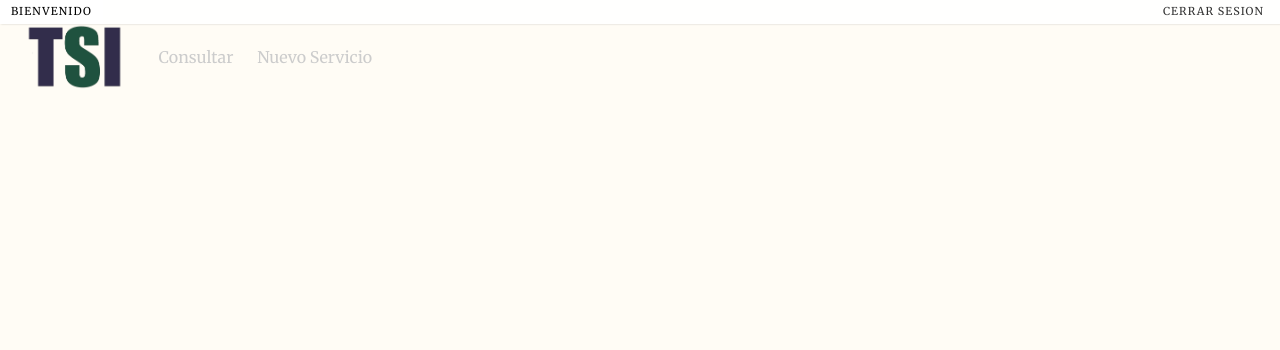
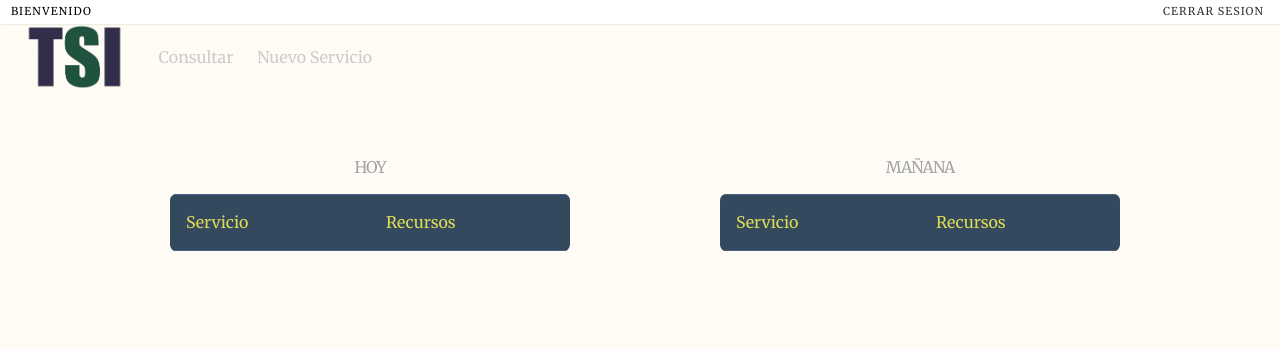
Before and after one commit to anatsi/proyecte, a PHP site: page /operativa/index.php in a window 1280 px wide. Shown: the top 350 px of the page. Run offline with PHP 8.4, Linux system fonts and the light colour scheme; the visitor is signed in with stand-in values (Sample User, id 1); data that the repository does not hold is empty; some libraries are stand-ins or nearby versions.

Commit message:
tablas de inicio de operativa y funciones necesarias hechas

```diff
--- a/operativa/index.php
+++ b/operativa/index.php
@@ -3,11 +3,13 @@
 require_once '../sesiones.php';
 require_once '../users.php';
 require_once '../cliente.php';
+require_once 'servicio.php';
 
 
 $usuario=new User();
 $sesion=new Sesiones();
 $cliente=new Cliente();
+$servicio=new Servicio();
 
  ?>
 <!DOCTYPE html>
@@ -15,9 +17,11 @@ $cliente=new Cliente();
 <head>
   <meta charset="UTF-8">
   <title>Nuevo servicio</title>
+      <link rel="stylesheet" href="../css/tabla.css">
     <link rel="stylesheet" href="../css/menu.css">
     <link rel="stylesheet" href="https://cdnjs.cloudflare.com/ajax/libs/meyer-reset/2.0/reset.min.css">
     <link rel="stylesheet" href="../css/formulario.css">
+
     <link rel="shortcut icon" href="../imagenes/favicon.ico">
 		<link rel="stylesheet" type="text/css" href="../css/dashboard.css" />
 </head>
@@ -52,6 +56,50 @@ $cliente=new Cliente();
 
     </header>
 
+<div class="site-content">
+  <div class="container">
+    <div class="derecha">
+      <h1>HOY</h1>
+      <table class="rwd-table">
+        <tr>
+          <th>Servicio</th>
+          <th>Recursos</th>
+        </tr>
+        <?php
+          $listahoy= $servicio->listaServiciosHoy();
+          foreach ($listahoy as $servicio) {
+            echo "<tr>";
+            echo "<td data-th='Servicio'>".$servicio['nombre']."</td>";
+            echo "<td data-th='Recursos'>".$servicio['recursos']."</td>";
+            echo "</tr>";
+          }
+         ?>
+      </table>
+    </div>
+    <div class="izquierda">
+      <h1>MAÑANA</h1>
+      <table class="rwd-table">
+        <tr>
+          <th>Servicio</th>
+          <th>Recursos</th>
+        </tr>
+        <?php
+        require_once 'servicio.php';
+        $servicio=new Servicio();
+          $listamanana= $servicio->ServiciosTomorrow();
+          foreach ($listamanana as $servicio) {
+            echo "<tr>";
+            echo "<td data-th='Servicio'>".$servicio['nombre']."</td>";
+            echo "<td data-th='Recursos'>".$servicio['recursos']."</td>";
+            echo "</tr>";
+          }
+         ?>
+      </table>
+    </div>
+  </div>
+</div>
+</div>
+</div>
 <!-- Scripts para que el menu en versión movil funcione -->
 <script src="//ajax.googleapis.com/ajax/libs/jquery/1.11.1/jquery.min.js"></script>
 <script  src="../js/menu.js"></script>
```
Also changed, not shown: operativa/servicio.php (+45 -0 lines).
